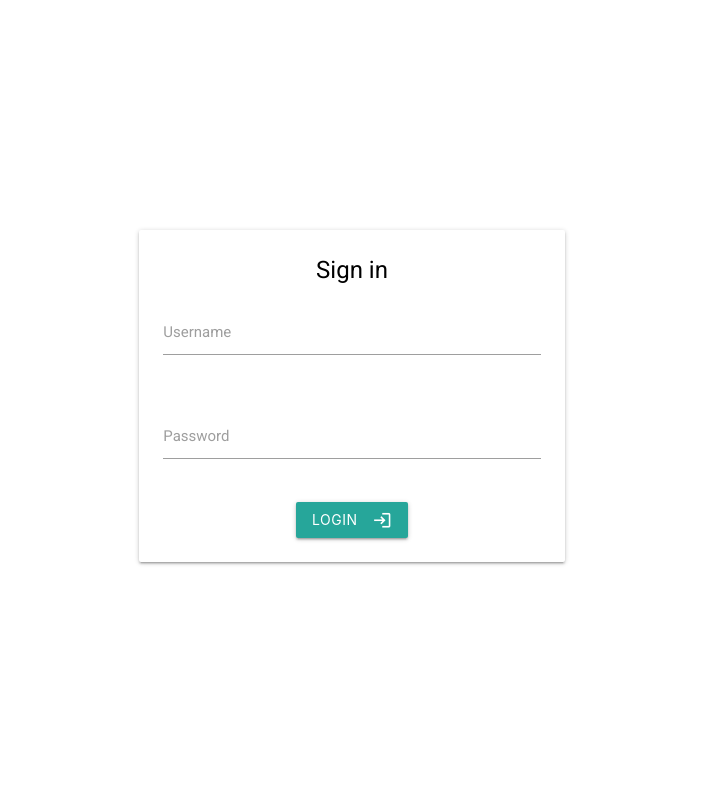
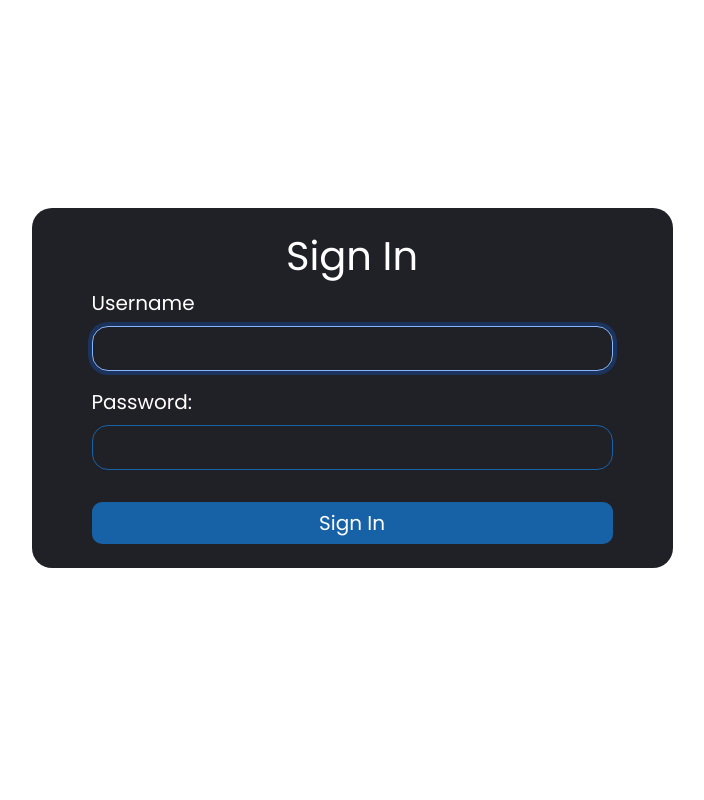
Before and after one commit to melisekm/sm-natdis-detect, a Django app: page /login in a window 1280 px wide. Shown: the whole page, without its empty margins (288-992 px from the left). Run offline with Django 5.2, Linux system fonts and the light colour scheme.

Commit message:
Replace materialise with bootstrap

```diff
--- a/natdis-detect-fe/natdis/dcesm/static/styles/main.css
+++ b/natdis-detect-fe/natdis/dcesm/static/styles/main.css
@@ -1,7 +1,89 @@
 html, body, html * {
-  font-family: 'Roboto', sans-serif;
+  font-family: 'Poppins', sans-serif;
 }
 
-.navbar-icon {
-  padding: 5px;
+a {
+    color: black;
+    text-decoration: none;
 }
+
+.btn-blue {
+    background-color: #1762A7;
+    border: none;
+    color: white;
+}
+
+.btn-blue:hover, .btn-blue:focus {
+    background-color: #0a58ca;
+    color: white;
+}
+
+.darkRectangle {
+    background: #202027;
+    border-radius: 10px;
+    color: white;
+}
+
+.white-link {
+    color: white;
+    text-decoration: underline;
+}
+
+.white-link:hover {
+    color: #0a58ca;
+}
+
+.black-link {
+    text-decoration: underline;
+    color: black;
+}
+
+.navbar-dark .navbar-nav .nav-link {
+    color: white;
+}
+
+.navbar-dark .navbar-nav .nav-link:hover,
+.navbar-dark .navbar-nav .nav-link:focus {
+    color: rgba(255, 255, 255, 0.75);
+}
+
+.nav-item, .navbar-brand {
+    font-size: 18px;
+    font-weight: 400;
+}
+
+.nav-link.link-dark{
+    cursor:pointer;
+}
+
+.form-rounded {
+    border-radius: 1rem;
+    border-color: #1762A7;
+    background: rgba(0, 0, 0, 0);
+    font-size: 16px;
+    color: white;
+    width: 100%;
+    height: 45px;
+}
+
+.form-rounded:focus, .form-rounded:active {
+    background: transparent;
+    color: white;
+}
+
+.background-rectangle {
+    background: #202027;
+    border-radius: 20px;
+    position: center;
+    color: #ffffff;
+}
+
+.btn-confirm {
+    width: 100%;
+    font-size: 20px;
+    border-radius: 10px;
+}
+
+textarea {
+    resize: none;
+}
--- a/natdis-detect-fe/natdis/dcesm/templates/_layout.html
+++ b/natdis-detect-fe/natdis/dcesm/templates/_layout.html
@@ -9,54 +9,54 @@
 
     {% block meta %}
         <meta charset="utf-8">
-        <meta http-equiv="X-UA-COMPATIBLE" content="IE=edge">
-        <meta content="width=device-width, initial-scale=1, maximum-scale=1, user-scalable=no" name="viewport">
+        <meta name="viewport" content="width=device-width, initial-scale=1.0">
     {% endblock %}
 
     {% block stylesheets %}
-{#        <link rel="shortcut icon" href="{% static 'images/favicon.jpg' %}">#}
+        {#                <link rel="shortcut icon" href="{% static 'images/favicon.jpg' %}">#}
+        <script
+                src="https://code.jquery.com/jquery-3.7.1.min.js"
+                integrity="sha256-/JqT3SQfawRcv/BIHPThkBvs0OEvtFFmqPF/lYI/Cxo="
+                crossorigin="anonymous"></script>
+        <script src="https://cdn.jsdelivr.net/npm/bootstrap@5.3.2/dist/js/bootstrap.min.js"
+                integrity="sha384-BBtl+eGJRgqQAUMxJ7pMwbEyER4l1g+O15P+16Ep7Q9Q+zqX6gSbd85u4mG4QzX+"
+                crossorigin="anonymous"></script>
+        <link rel="stylesheet" href="https://cdn.jsdelivr.net/npm/bootstrap@5.3.2/dist/css/bootstrap.min.css"
+              integrity="sha384-T3c6CoIi6uLrA9TneNEoa7RxnatzjcDSCmG1MXxSR1GAsXEV/Dwwykc2MPK8M2HN"
+              crossorigin="anonymous">
+        <link rel="stylesheet" href="https://cdnjs.cloudflare.com/ajax/libs/font-awesome/6.5.1/css/all.min.css"
+              integrity="sha512-DTOQO9RWCH3ppGqcWaEA1BIZOC6xxalwEsw9c2QQeAIftl+Vegovlnee1c9QX4TctnWMn13TZye+giMm8e2LwA=="
+              crossorigin="anonymous" referrerpolicy="no-referrer"/>
+        <link rel="stylesheet" href="https://fonts.googleapis.com/css?family=Poppins">
         <link rel="stylesheet" href="{% static 'styles/main.css' %}">
-        <link rel="preconnect" href="https://fonts.googleapis.com"/>
-        <link rel="preconnect" href="https://fonts.gstatic.com" crossorigin/>
-        <link href='http://fonts.googleapis.com/css?family=Roboto' rel='stylesheet' type='text/css'>
-        <link rel="stylesheet" href="https://cdnjs.cloudflare.com/ajax/libs/materialize/1.0.0/css/materialize.min.css">
-          <link href="https://fonts.googleapis.com/icon?family=Material+Icons" rel="stylesheet">
+
 
     {% endblock %}
     {% block extra_head %}{% endblock %}
 </head>
 
-<body class="{% block body_class %}{% block bodyclass %}{% endblock %}{% endblock %}">
+<body class="d-flex flex-column min-vh-100 {% block body_class %}{% block bodyclass %}{% endblock %}{% endblock %}">
 {% block body %}
-        <div class="container">
+    <div>
         {% block nav_header %}
             {% include '_main_header.html' %}
         {% endblock %}
 
-            {% block nav_sidebar %}
-                {% include 'sidebar.html' %}
-            {% endblock %}
-
         {% block content_wrapper %}
-            <div class="content-wrapper">
-
+            <main class="container">
                 {% block content_outer %}
-                    <section class="content">
+                    <section>
                         {% block messages %}
                             {% include '_messages.html' %}
                         {% endblock %}
 
-                        {% block content_block_wrap %}
                         {% block content %}{% endblock %}
-                        {% endblock %}
                     </section>
                 {% endblock %}
-            </div>
+            </main>
         {% endblock content_wrapper %}
     </div>
 {% endblock body %}
-    <script src="https://cdnjs.cloudflare.com/ajax/libs/materialize/1.0.0/js/materialize.min.js"></script>
-
 
 {% block extra_foot %}{% endblock %}
 
--- a/natdis-detect-fe/natdis/dcesm/templates/login.html
+++ b/natdis-detect-fe/natdis/dcesm/templates/login.html
@@ -1,45 +1,56 @@
 {% extends "_layout.html" %}
 {% load i18n static %}
 
-{% block body_class %}login-page{% endblock %}
+{#{% block stylesheets %}#}
+{#    {{ block.super }}#}
+{#    <link rel="stylesheet" href="{% static "styles/profile.css" %}">#}
+{#{% endblock %}#}
+
+{% block title %}Sign In{% endblock %}
 
 {% block body %}
-    <div class="container">
-        <div class="valign-wrapper center-align" style="height: 100vh">
-            <div class="row" style="width: 50%; margin: auto">
-                <div class="col s12">
-                    <div class="card">
-                        <div class="card-content black-text">
-                            <span class="card-title">Sign in</span>
-                            {% block login_form %}
-                                <form action="" method="post">
-                                    {% csrf_token %}
+    <main class="container">
+        <div class="row d-flex align-items-center justify-content-center min-vh-100">
+            <div class="col-xl-7">
+                <div class="background-rectangle px-5 py-4 mt-4 mb-5">
+                    <div class="row">
+                        <div class="col text-center">
+                            <h1>Sign In</h1>
                             {% if message %}
-                                        <p class="no-margin" style="color: red;">{{ message }}</p>
+                                <div class="alert alert-danger">
+                                    <p>{{ message }}</p>
+                                </div>
                             {% endif %}
-                                    <div class="row">
-                                        <div class="input-field col s12">
-                                            <input id="username" name="username" type="text" class="validate">
-                                            <label for="username">Username</label>
                         </div>
                     </div>
 
+                    <form method="POST" action="">
+                        {% csrf_token %}
+
+                        <div class="container">
+                            <div class="mb-3">
+                                <label for="username" class="fs-5 form-label">Username</label>
+                                <input id="username" class="form-control form-rounded" type="text" name="username"
+                                       required autofocus/>
+                            </div>
+
+                            <div class="mb-3">
+                                <label for="password" class="fs-5 form-label">Password:</label>
+                                <input id="password" class="form-control form-rounded" type="password" name="password"
+                                       required/>
+                            </div>
+
                             <div class="row">
-                                        <div class="input-field col s12">
-                                            <input id="password" name="password" type="password" class="validate">
-                                            <label for="password">Password</label>
-                                        </div>
-                                    </div>
-                                    <button class="btn waves-effect waves-light" type="submit" name="action">Login
-                                        <i class="material-icons right">login</i>
-                                    </button>
-                                </form>
-                            {% endblock login_form %}
+                                <div class="col mt-3 text-center">
+                                    <button class="btn btn-confirm btn-blue"> Sign In</button>
                                 </div>
                             </div>
                         </div>
+                    </form>
                 </div>
             </div>
         </div>
 
+    </main>
+
 {% endblock %}
--- a/natdis-detect-fe/natdis/dcesm/urls.py
+++ b/natdis-detect-fe/natdis/dcesm/urls.py
@@ -15,13 +15,8 @@ urlpatterns = [
 
     path(
         'predict/',
-        views.Predict.as_view(),
+        views.CreatePrediction.as_view(),
         name='predict'
-    ),
-    path(
-        'entities',
-        views.Entities.as_view(),
-        name='entities'
     ),
     path(
         'predictions',
@@ -29,6 +24,16 @@ urlpatterns = [
         name='predictions'
     ),
     path(
+        'predictions/<int:prediction_id>',
+        views.PredictionDetail.as_view(),
+        name='prediction_detail'
+    ),
+    path(
+        'extract_entities/',
+        views.CreateEntityAnnotation.as_view(),
+        name='extract_entities'
+    ),
+    path(
         'logout',
         views.Logout.as_view(),
         name='logout'
--- a/natdis-detect-fe/natdis/dcesm/views.py
+++ b/natdis-detect-fe/natdis/dcesm/views.py
@@ -2,8 +2,10 @@ import logging
 
 from django.shortcuts import render, redirect
 from django.views import View
+from django.contrib import messages
 
 from dcesm.connectors.keycloak_auth import keycloak_authenticate
+from dcesm.mock_data import mock_prediction
 
 
 class Homepage(View):
@@ -23,6 +25,8 @@ class Login(View):
         opts = {}
         if 'login_message' in request.session:
             opts['message'] = request.session.pop('login_message')
+        if 'token' in request.session:
+            return redirect('predict')
         return render(request, 'login.html', opts)
 
     def post(self, request, *args, **kwargs):
@@ -53,14 +57,40 @@ class Logout(View):
         return redirect('login')
 
 
-class Predict(View):
+class CreatePrediction(View):
     def get(self, request):
         return render(request, 'predict.html')
 
+    def post(self, request):
+        payload = request.POST
+        text = payload['SocialMediaPost']
+        if isinstance(text, str):
+            text = text.strip()
+        if not text:
+            messages.error(request, 'Please enter a text to predict.')
+            return render(request, 'predict.html')
+        # prediction = self.api_client.predict(text)
+        if 'Ida' in text:
+            prediction = mock_prediction['informative']
+        else:
+            prediction = mock_prediction['non-informative']
+        return render(request, 'predict.html', {'prediction': prediction, 'text': text})
+
+
+class PredictionDetail(View):
+    def get(self, request, prediction_id):
+        # prediction = self.api_client.get_prediction(prediction_id)
+        prediction = mock_prediction
+        return render(request, 'prediction_detail.html', {'prediction': prediction})
+
 
 class Predictions(View):
-    pass
+    def get(self, request):
+        # predictions = self.api_client.get_predictions()
+        predictions = [mock_prediction]
+        return render(request, 'predictions.html', {'predictions': predictions})
 
 
-class Entities(View):
-    pass
+class CreateEntityAnnotation(View):
+    def get(self, request):
+        return render(request, 'create_entity_annotation.html')
--- a/natdis-detect-fe/natdis/package.json
+++ b/natdis-detect-fe/natdis/package.json
@@ -9,6 +9,7 @@
   "author": "",
   "license": "ISC",
   "dependencies": {
-    "jquery": "^3.7.1"
+    "jquery": "^3.7.1",
+    "bootstrap": "^5.3.3"
   }
 }
```
Also changed, not shown: natdis-detect-fe/natdis/dcesm/mock_data/__init__.py (added, +37 -0 lines), natdis-detect-fe/natdis/dcesm/static/styles/profile.css (added, +35 -0 lines), natdis-detect-fe/natdis/dcesm/templates/_main_header.html (+33 -16 lines), natdis-detect-fe/natdis/dcesm/templates/_messages.html (+5 -3 lines), natdis-detect-fe/natdis/dcesm/templates/predict.html (+22 -14 lines), natdis-detect-fe/natdis/dcesm/templates/sidebar.html (deleted, +0 -16 lines), natdis-detect-fe/natdis/dcesm/templates/create_entity_annotation.html (added), natdis-detect-fe/natdis/dcesm/templates/prediction_detail.html (added), natdis-detect-fe/natdis/dcesm/templates/predictions.html (added). Lines whose indentation alone changed are shown as unchanged.
